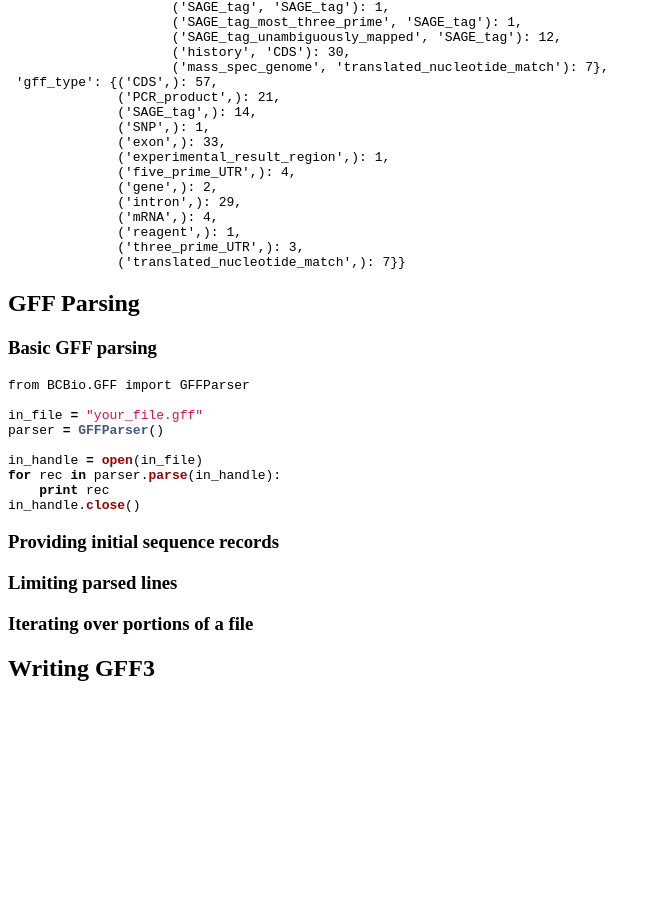
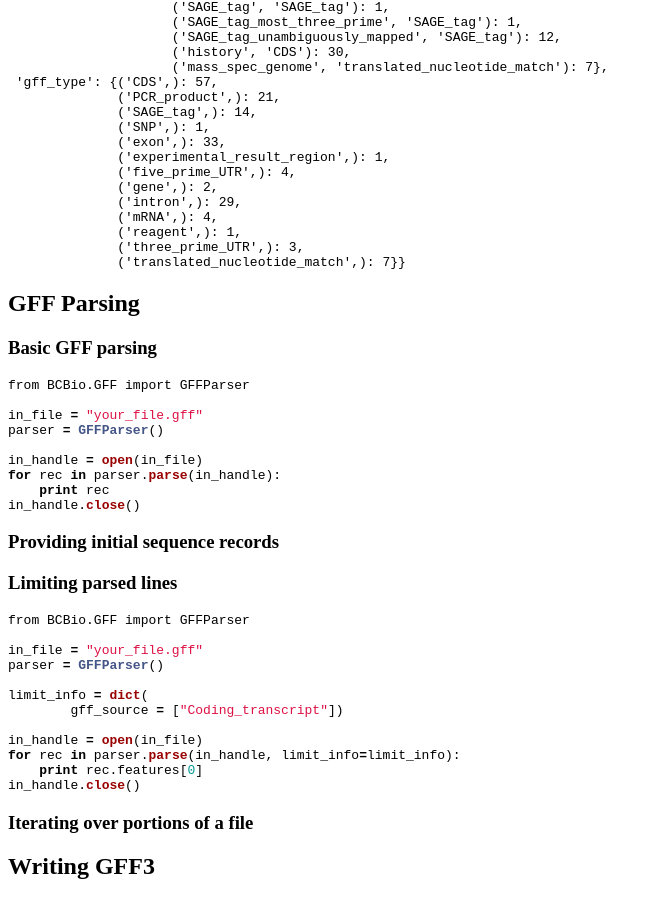
Before and after one commit to biopython/biopython.github.io, a Jekyll site: the page built from wiki/GFF_Parsing.md, in a window 1280 px wide and 900 px high, scrolled down 1405 px. Shown: the whole window, without its empty margins (0-661 px from the left). Built offline with Jekyll 4.4.1, drawn with Linux system fonts in a browser that asks for light colours; before the commit the page ends 2107 px from its top, so only the background shows below that.

Commit message:
/* Limiting parsed lines */

````diff
--- a/wiki/GFF_Parsing.md
+++ b/wiki/GFF_Parsing.md
@@ -153,6 +153,21 @@ in_handle.close()
 
 ### Limiting parsed lines
 
+``` python
+from BCBio.GFF import GFFParser
+
+in_file = "your_file.gff"
+parser = GFFParser()
+
+limit_info = dict(
+        gff_source = ["Coding_transcript"])
+
+in_handle = open(in_file)
+for rec in parser.parse(in_handle, limit_info=limit_info):
+    print rec.features[0]
+in_handle.close()
+```
+
 ### Iterating over portions of a file
 
 Writing GFF3
````
Also changed, not shown: 1 other file.
